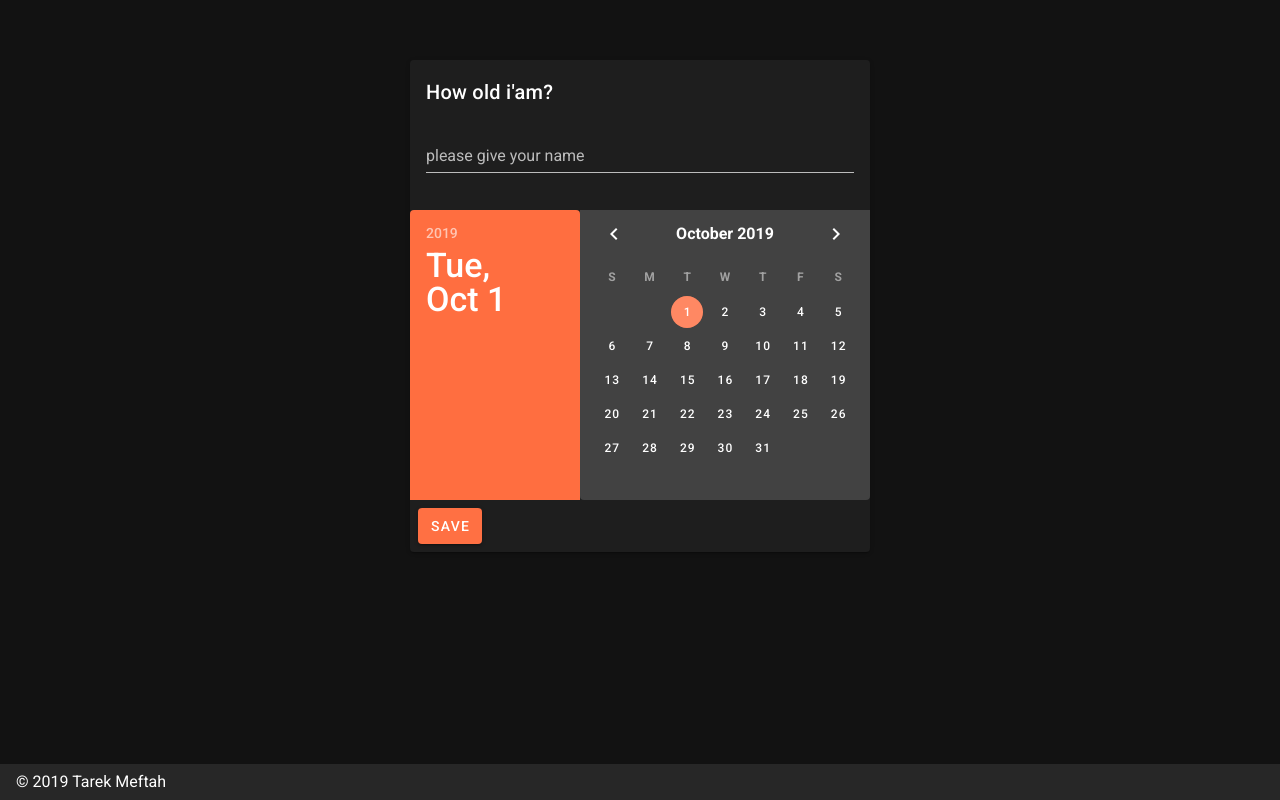
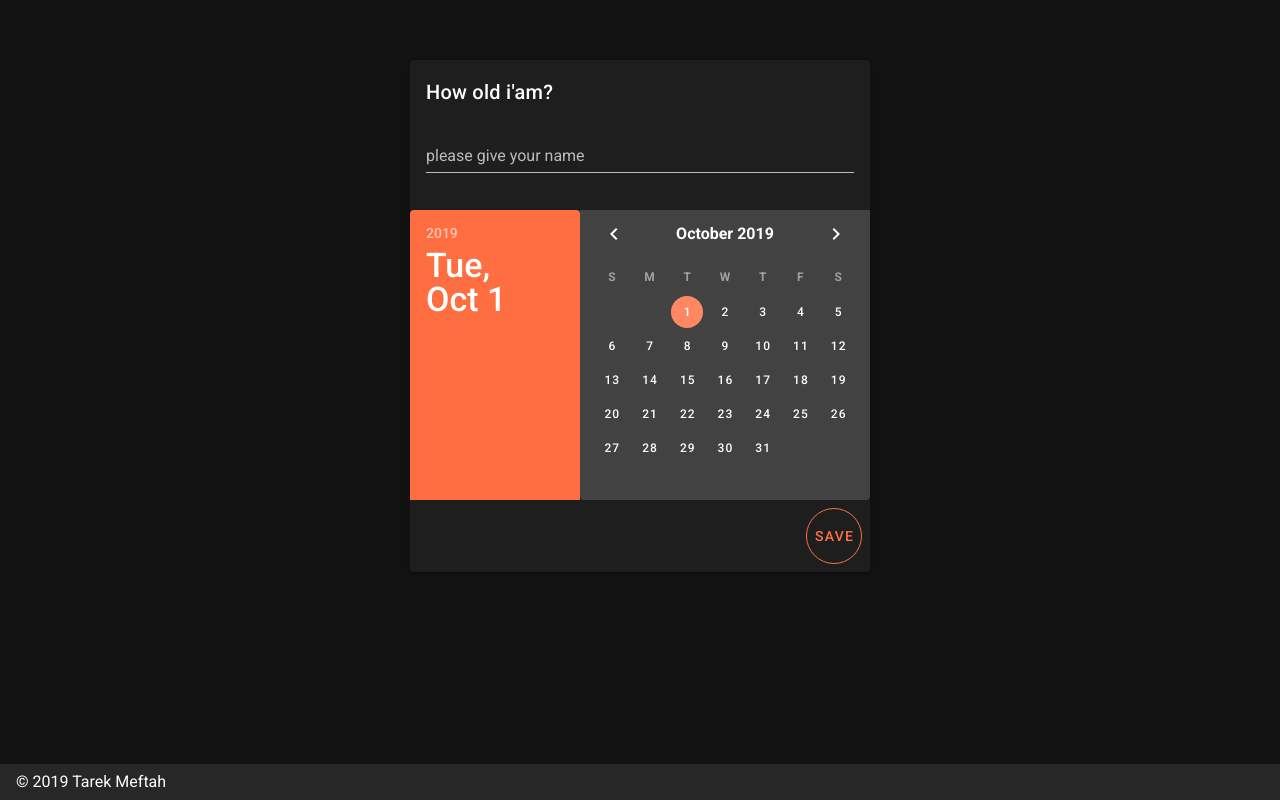
Before and after one commit to tmeftah/age-calculator-nuxt, a Nuxt app: page / in a window 1280 px wide. Built offline with nearby package versions, Linux system fonts and the light colour scheme.

Commit message:
change style and position of save button

```diff
--- a/pages/index.vue
+++ b/pages/index.vue
@@ -12,7 +12,8 @@
         :type="'date'"
       />
       <v-card-actions>
-        <v-btn color="deep-orange lighten-1">
+        <v-spacer />
+        <v-btn outlined fab color="deep-orange lighten-1">
           save
         </v-btn>
       </v-card-actions>
```
